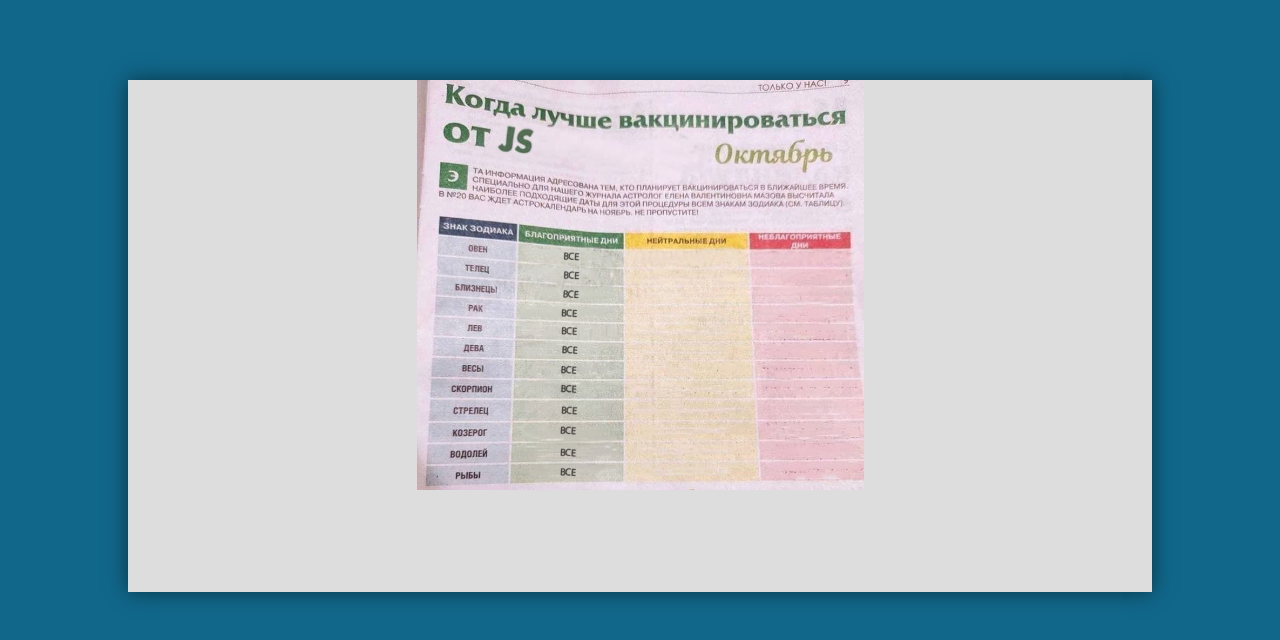
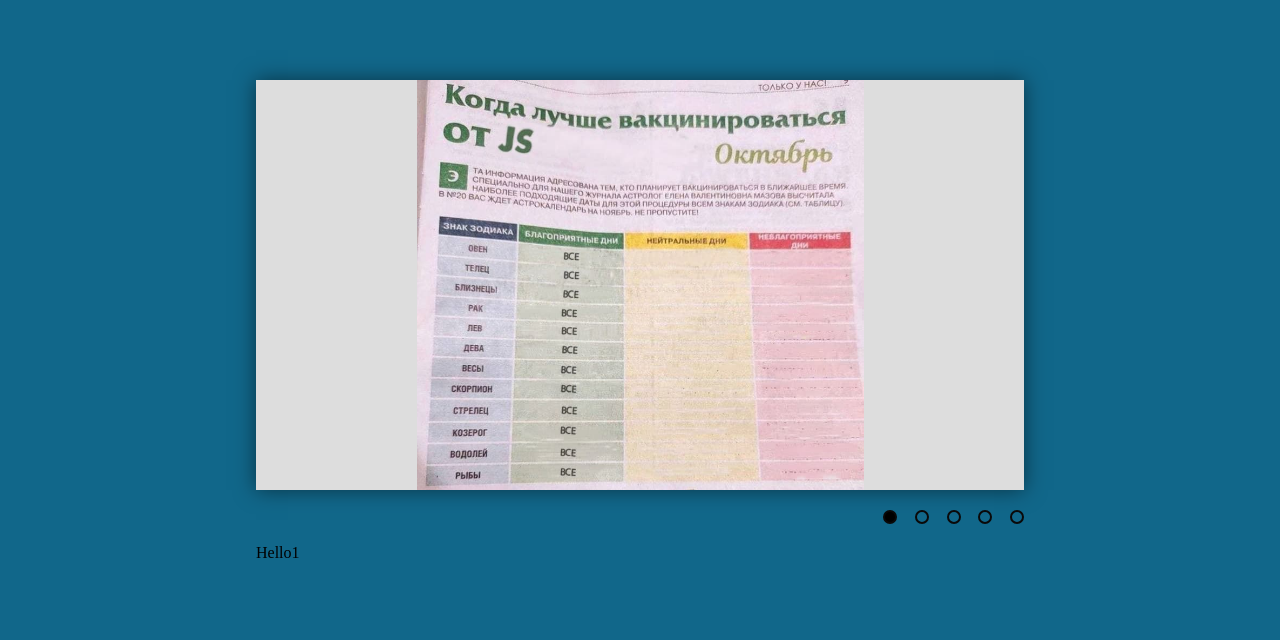
Before and after one commit to DesPetrikov/cssMemSlider, a plain HTML site: page cssMemSlider/index.html in a window 1280 px wide. Drawn offline with Linux system fonts and the light colour scheme.

Commit message:
feat: add styles for radio buttons 2021-10-16 22:02:16

```diff
--- a/cssMemSlider/index.html
+++ b/cssMemSlider/index.html
@@ -22,11 +22,18 @@
 			<div class="slides slide5"></div>
 		</div>
 		<div class="controls">
-			<label for="slide1"></label>
-			<label for="slide2"></label>
-			<label for="slide3"></label>
-			<label for="slide4"></label>
-			<label for="slide5"></label>
+			<label class="label1" for="slide1"></label>
+			<label class="label2" for="slide2"></label>
+			<label class="label3" for="slide3"></label>
+			<label class="label4" for="slide4"></label>
+			<label class="label5" for="slide5"></label>
+		</div>
+		<div class="comments">
+			<p class="comment1">Hello1</p>
+			<p class="comment2">Hello2</p>
+			<p class="comment3">Hello3</p>
+			<p class="comment4">Hello4</p>
+			<p class="comment5">Hello5</p>
 		</div>
 	</div>
 </body>
--- a/cssMemSlider/style.css
+++ b/cssMemSlider/style.css
@@ -10,19 +10,21 @@ body{
 }
 
 .wrapper{
+	display: flex;
+	flex-direction: column;
+	row-gap: 20px;
 	position: relative;
-	width: 80vw;
+	width: 60vw;
 	height: 40vw;
 	margin: 10vh auto 0 auto;
-	background-color:grey;
+	/* background-color:grey; */
 
 }
 .slider {
 	display: flex;
-
 	background-color: #ddd;
 	width: 100%;
-	height: 100%;
+	height: 80%;
 	overflow: hidden;
 	box-shadow: 0 0 20px rgba(0, 0, 0, .5);
 }
@@ -31,12 +33,14 @@ body{
 }
 
 .slides {
+	opacity: 0;
 	width: 100%;
-	height: 80%;
+	height: 100%;
 	flex: 0 0 100%;
 	background-repeat: no-repeat;
 	background-position: center;
 	background-size:contain;
+	transition: all .5s;
 }
 .slide1 {
 	background-image: url(./assets/images/JS_vacination.jpg);
@@ -53,3 +57,101 @@ body{
 .slide5 {
 	background-image: url(./assets/images/volodia.jpg);
 }
+
+.controls{
+	align-self: end;
+	width: 11vw;
+	height: auto;
+	display: flex;
+	justify-content: space-between;
+
+}
+.controls label {
+	display: block;
+	height: 14px;
+	width: 14px;
+	position: relative;
+	border-radius: 50%;
+	border: 2px solid rgb(10, 9, 9);
+	transition: all .5s;
+}
+
+.controls label:after {
+	position: absolute;
+	content: " ";
+	display: block;
+	cursor: pointer;
+	height: 25px;
+	width: 25px;
+	top: -8px;
+	left: -8px;
+	border-radius: 50%;
+}
+
+.controls label:hover,
+#slide1:checked ~ .controls .label1,
+#slide2:checked ~ .controls .label2,
+#slide3:checked ~ .controls .label3,
+#slide4:checked ~ .controls .label4,
+#slide5:checked ~ .controls .label5{
+	background: black;
+}
+
+#slide1:checked ~ .slider > .slide1 {
+	transform: translateX(0%);
+	opacity: 1;
+}
+
+#slide2:checked ~ .slider > .slide2 {
+	transform: translateX(-100%);
+	opacity: 1;
+}
+
+#slide3:checked ~ .slider > .slide3 {
+	transform: translateX(-200%);
+	opacity: 1;
+}
+
+#slide4:checked ~ .slider > .slide4 {
+	transform: translateX(-300%);
+	opacity: 1;
+}
+#slide5:checked ~ .slider > .slide5 {
+	transform: translateX(-400%);
+	opacity: 1;
+}
+
+.comments{
+	display: flex;
+	flex-direction: row-reverse;
+
+}
+.comments p{
+	flex: 0 0 100%;
+	opacity: 0;
+	transition: all 1s;
+}
+
+#slide1:checked ~ .comments > .comment1 {
+	transform: translateX(0);
+	opacity: 1;
+}
+
+#slide2:checked ~ .comments > .comment2 {
+	transform: translateX(100%);
+	opacity: 1;
+}
+
+#slide3:checked ~ .comments > .comment3 {
+	transform: translateX(200%);
+	opacity: 1;
+}
+
+#slide4:checked ~ .comments > .comment4 {
+	transform: translateX(300%);
+	opacity: 1;
+}
+#slide5:checked ~ .comments > .comment5 {
+	transform: translateX(400%);
+	opacity: 1;
+}
```
